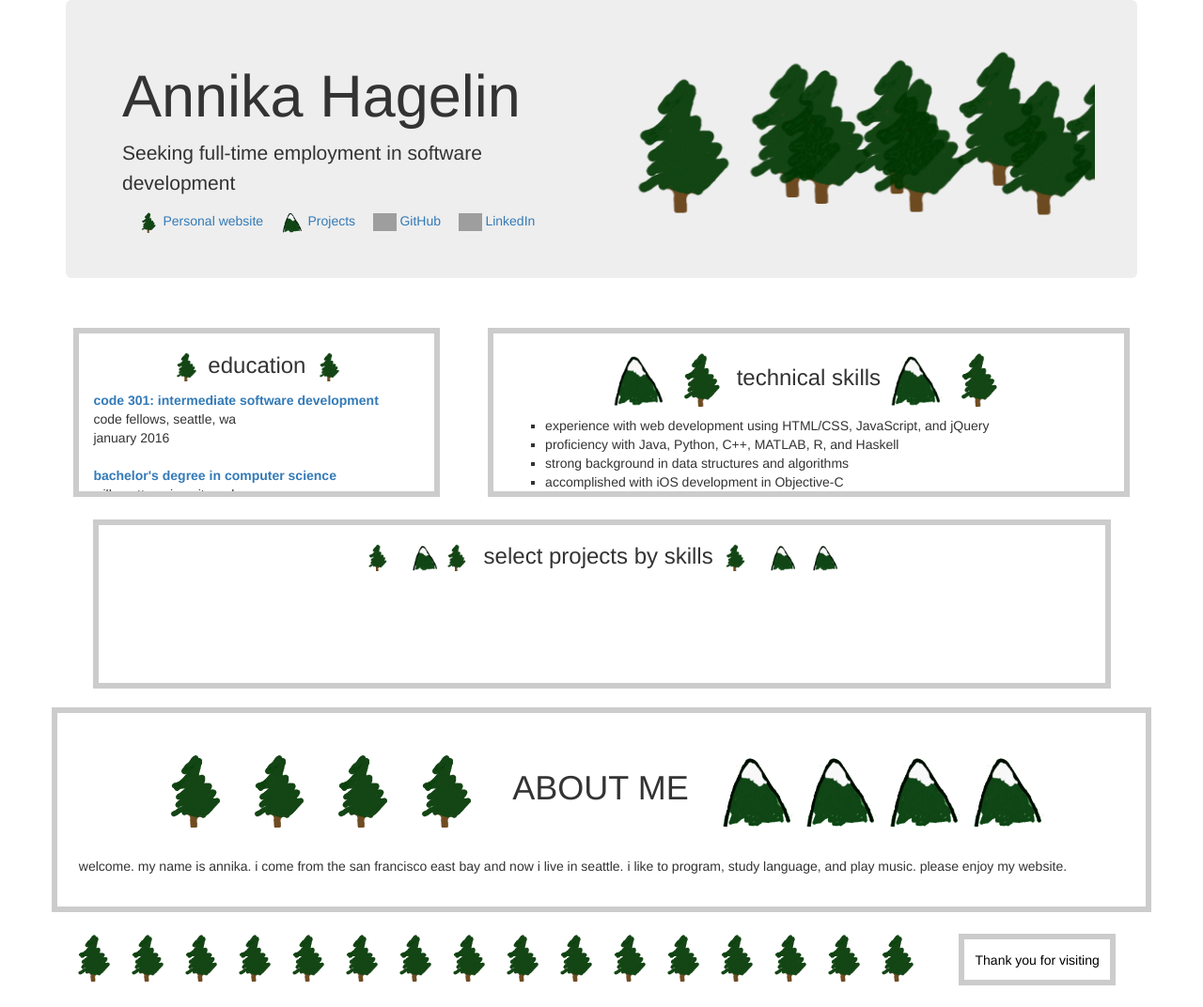
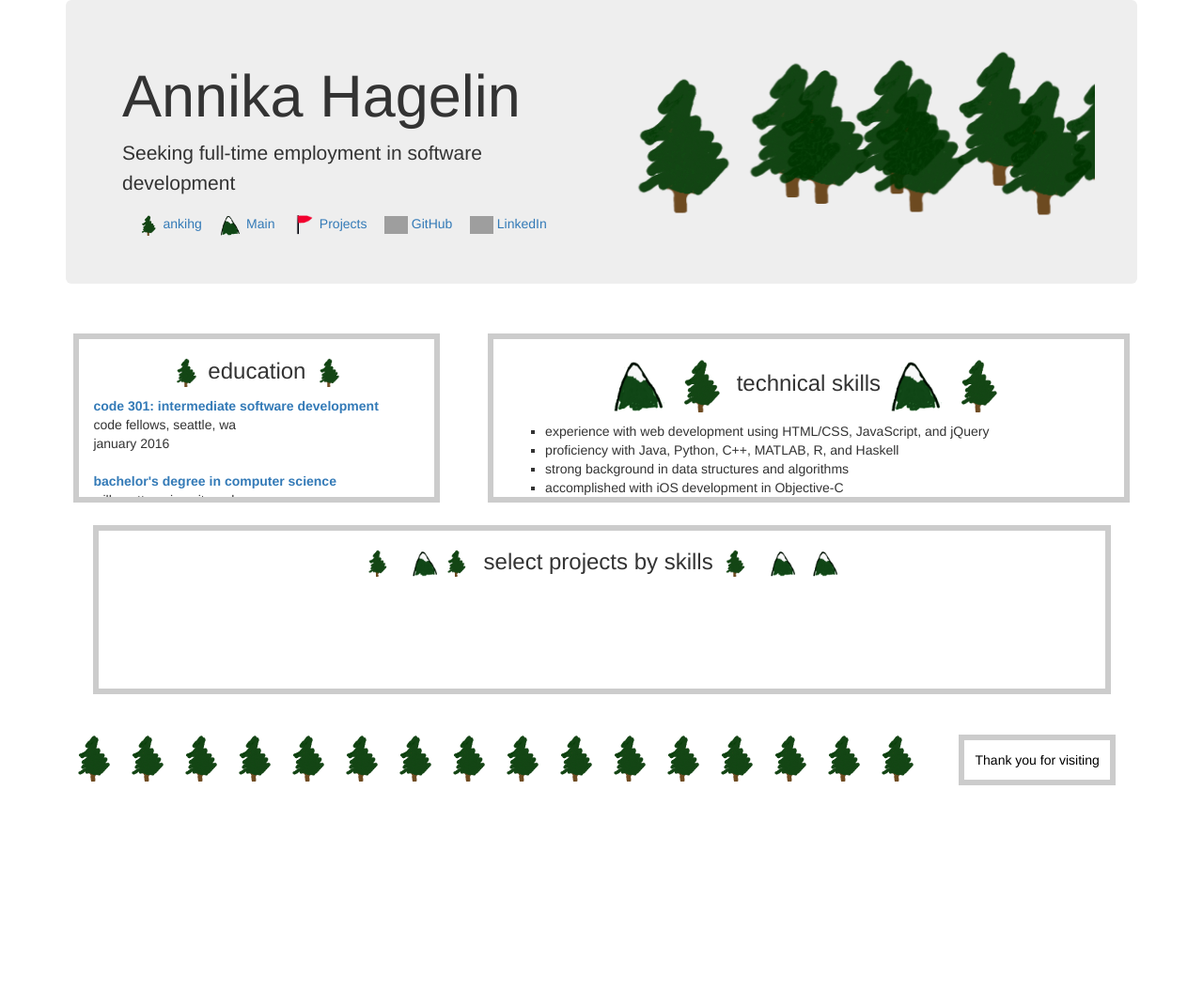
Before and after one commit to ankihg/for_ucoz, a website: page index.html in a window 1280 px wide. Shown: the whole page at 94% size. After the commit the page ends 859 px from the top, so only its background shows below. Drawn offline with nearby package versions, Linux system fonts and the light colour scheme; grey boxes are pictures that could not be loaded.

Commit message:
hide about, add main link

```diff
--- a/index.html
+++ b/index.html
@@ -45,8 +45,9 @@
 
  <!-- <a class="link" href="http://ankihg.ucoz.com/" target="_blank"><img src="media/tree3_c.png"> Personal Website</a> -->
  <!-- <a class="link" href="http://ankihg.ucoz.com/resume_online.pdf" target="_blank"><img src="media/mtn.png"> Resume</a> -->
- <a class="link" href="http://ankihg.ucoz.com/"><img src="media/tree3_c.png"> Personal website</a>
- <a class="link" href="/projects"><img src="media/mtn.png"> Projects</a>
+ <a class="link" href="http://ankihg.ucoz.com/"><img src="media/tree3_c.png"> ankihg</a>
+ <a class="link" href="/"><img src="media/mtn.png"> Main</a>
+ <a class="link" href="/projects"><img src="media/flag.png"> Projects</a>
  <a class="link" href="https://github.com/ankihg/" target="_blank"><img src="https://assets-cdn.github.com/images/modules/logos_page/GitHub-Mark.png"> GitHub</a>
  <a class="link" href="https://www.linkedin.com/in/annika-hagelin-a8b949ab" target="_blank"><img src="http://uxrepo.com/static/icon-sets/brandico/svg/linkedin-rect.svg"> LinkedIn</a>
 
@@ -103,11 +104,11 @@ Your browser does not support the HTML5 canvas tag.
 <div id='projects'></div>
 
 
-<section class='row' id="about">
-  <h1><img src="media/tree3_c.png"><img src="media/tree3_c.png"><img src="media/tree3_c.png"><img src="media/tree3_c.png"> &nbsp; ABOUT ME &nbsp; <img src="media/mtn.png"><img src="media/mtn.png"><img src="media/mtn.png"><img src="media/mtn.png"></h1>
+<!-- <section class='row' id="about">
+  <h3><img src="media/tree3_c.png"><img src="media/tree3_c.png"><img src="media/tree3_c.png"><img src="media/tree3_c.png"> &nbsp; ABOUT ME &nbsp; <img src="media/mtn.png"><img src="media/mtn.png"><img src="media/mtn.png"><img src="media/mtn.png"></h3>
   <br>
   <p>welcome. my name is annika. i come from the san francisco east bay and now i live in seattle. i like to program, study language, and play music. please enjoy my website.  </p>
-</section>
+</section> -->
 
 <span class="treeLine">
 <img class="inlImg" src="media/tree3_c.png"><img class="inlImg" src="media/tree3_c.png"><img class="inlImg" src="media/tree3_c.png"><img class="inlImg" src="media/tree3_c.png"><img class="inlImg" src="media/tree3_c.png"><img class="inlImg" src="media/tree3_c.png"><img class="inlImg" src="media/tree3_c.png"><img class="inlImg" src="media/tree3_c.png"><img class="inlImg" src="media/tree3_c.png"><img class="inlImg" src="media/tree3_c.png"><img class="inlImg" src="media/tree3_c.png"><img class="inlImg" src="media/tree3_c.png"><img class="inlImg" src="media/tree3_c.png"><img class="inlImg" src="media/tree3_c.png"><img class="inlImg" src="media/tree3_c.png"><img class="inlImg" src="media/tree3_c.png">
--- a/scripts/projectController.js
+++ b/scripts/projectController.js
@@ -9,7 +9,7 @@
 
     $('#contain-education').hide();
     $('#contain-technical-skills').hide();
-    $('#about').hide();
+    // $('#about').hide();
 
     $('.contain-checklist').show();
     $('#projects').show();
```
Also changed, not shown: media/flag.png (added).
